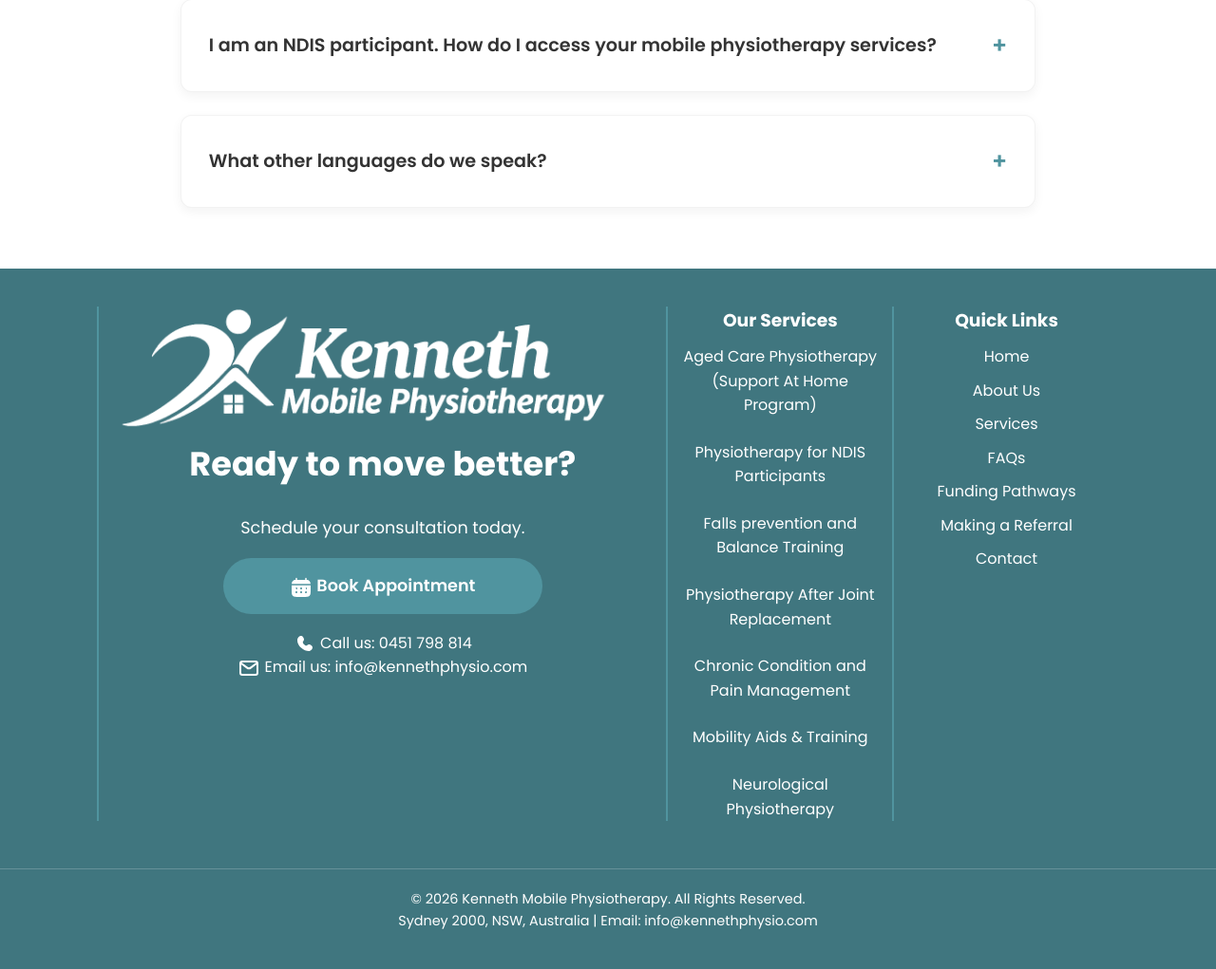
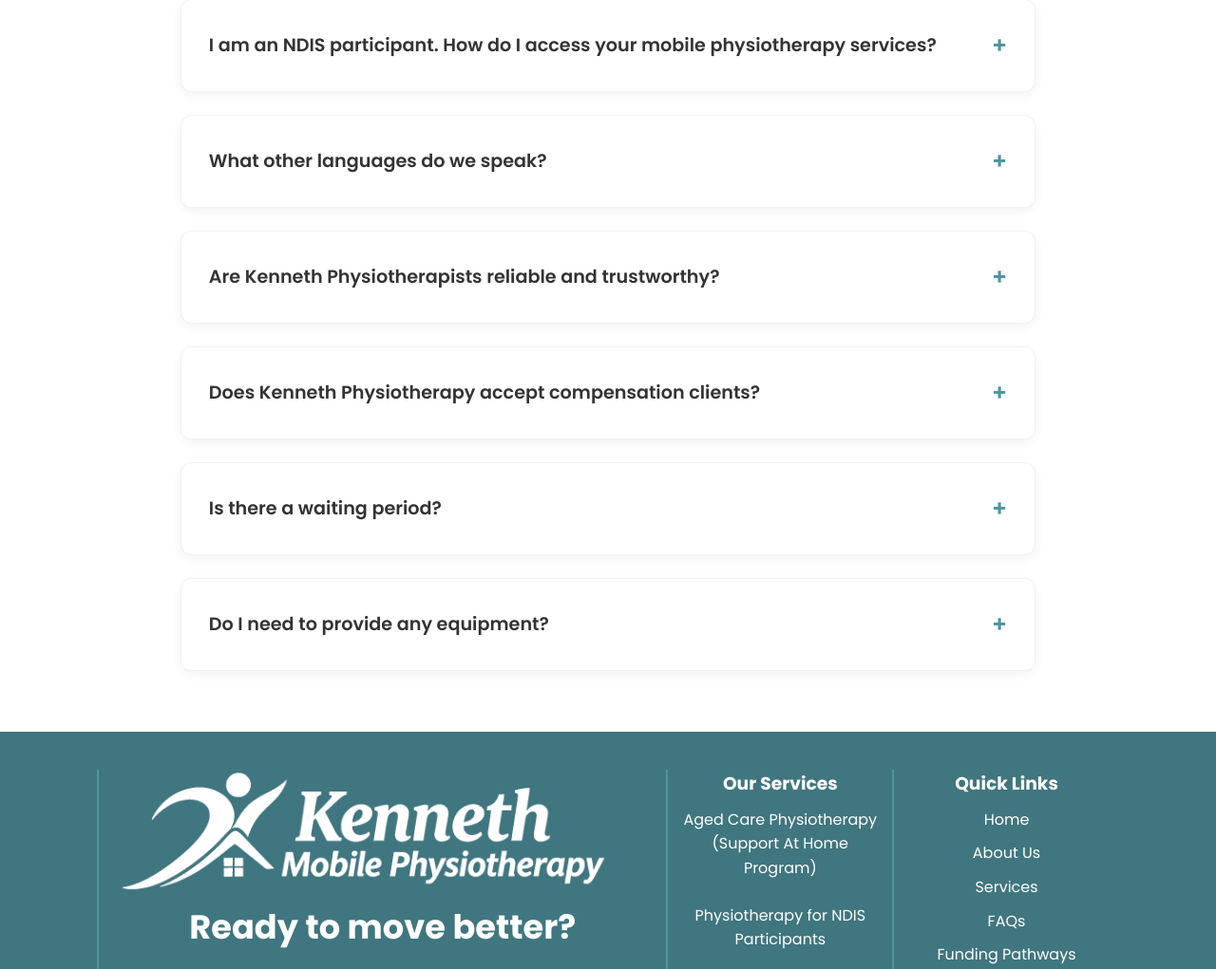
Before and after one commit to sonnel2308/kenneth-mobile-physio, a Flask app: page /faqs in a window 1280 px wide. Shown: the part 1046-2067 px from the top of the page at 95% size. Run offline with Flask 3, Linux system fonts and the light colour scheme.

Commit message:
updated faqs

```diff
--- a/flask_app/templates/faqs.html
+++ b/flask_app/templates/faqs.html
@@ -70,6 +70,31 @@
                         <p>We value culturally sensitive care and are proud to support clients and families from diverse cultural backgrounds.</p>
                     </div>
                 </div>
+                <div class="faq-item">
+                    <div class="faq-question">Are Kenneth Physiotherapists reliable and trustworthy?</div>
+                    <div class="faq-answer">
+                        <p>Absolutely. We understand that inviting a physiotherapist into your home is about more than treatment; it's about feeling comfortable, respected, and confident in the person caring for you or your loved one. At Kenneth Physiotherapy, our therapists are qualified, experienced and committed to providing safe, respectful and personalised care. We take the time to listen, understand your needs, and work toward goals that matter to you. We value reliability, punctuality, clear communication and building genuine relationships with our clients, families and care teams.</p>
+                        <p>Our goal is simple: to provide professional physiotherapy you can trust, in the comfort of your own home.</p>
+                    </div>
+                </div>
+                <div class="faq-item">
+                    <div class="faq-question">Does Kenneth Physiotherapy accept compensation clients?</div>
+                    <div class="faq-answer">
+                        <p>Yes. Kenneth Physiotherapy can provide mobile physiotherapy to clients funded through workers' compensation and motor accident compensation schemes (CTP), subject to the relevant insurer or funding authority's approval. Our therapists are fully SIRA approved.</p>
+                    </div>
+                </div>
+                <div class="faq-item">
+                    <div class="faq-question">Is there a waiting period?</div>
+                    <div class="faq-answer">
+                        <p>In most cases, there is no lengthy waiting period. We will do our best to arrange an appointment within a few days.</p>
+                    </div>
+                </div>
+                <div class="faq-item">
+                    <div class="faq-question">Do I need to provide any equipment?</div>
+                    <div class="faq-answer">
+                        <p>Usually no. Most of our physiotherapy exercises can be performed using everyday items you already have around your home, with little or no specialised equipment. However, from time to time, we may recommend purchasing simple and affordable equipment, such as weights, theraband or other exercise aids, to help maximise your progress and achieve your goals.</p>
+                    </div>
+                </div>
             </div>
         </div>
     </section>
```
